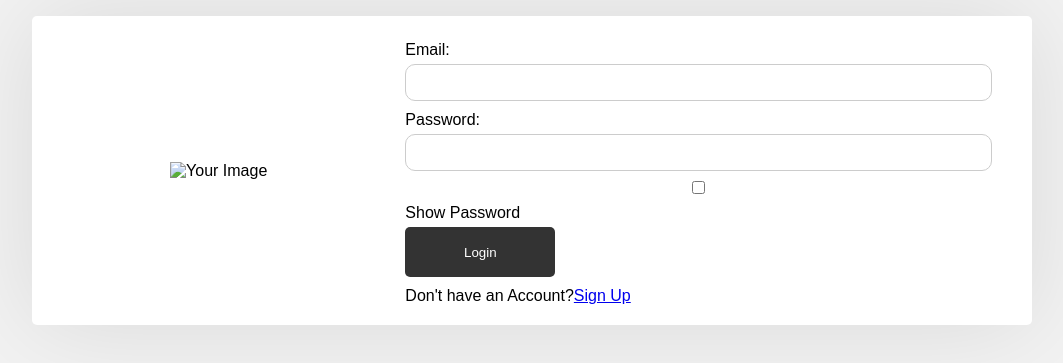
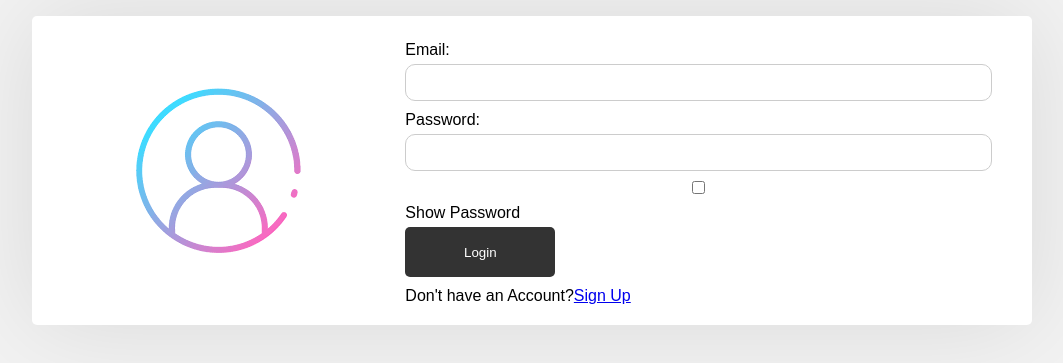
Before and after one commit to mraden1/349_project, a website: page public/LoginPage.html in a window 1280 px wide. Shown: the part 263-626 px from the top of the page, without its empty margins (108-1171 px from the left). Drawn offline with Linux system fonts and the light colour scheme.

Commit message:
images display in login and sign up page

```diff
--- a/public/LoginPage.html
+++ b/public/LoginPage.html
@@ -22,7 +22,7 @@
     <h2>Login</h2>
     <form id="login-form">
       <div class="left-column">
-        <img src="Login.png" alt="Your Image" />
+        <img src="img/Login.png" alt="Your Image" />
       </div>
       <div class="right-column">
         <label for="email">Email:</label>
```
Also changed, not shown: public/SignUpPage.html (+1 -1 lines).
